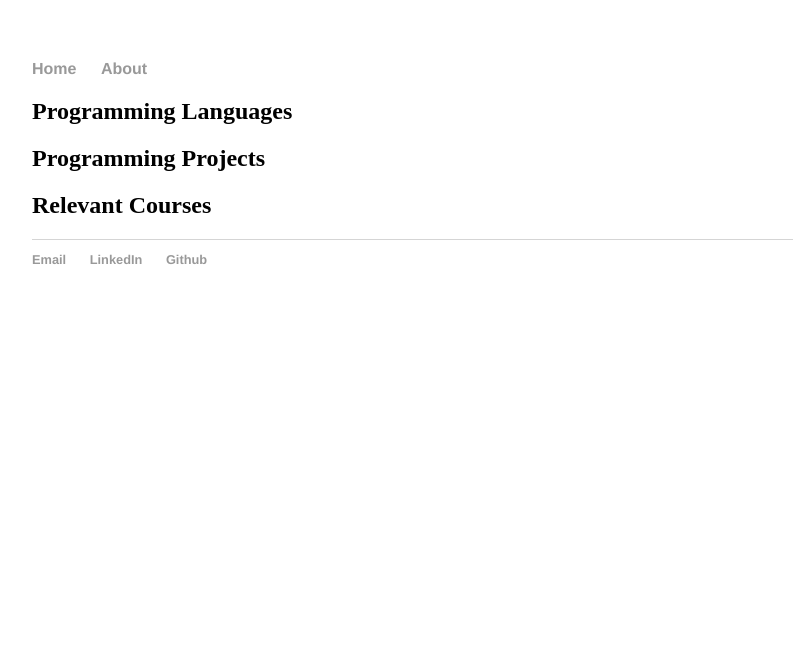
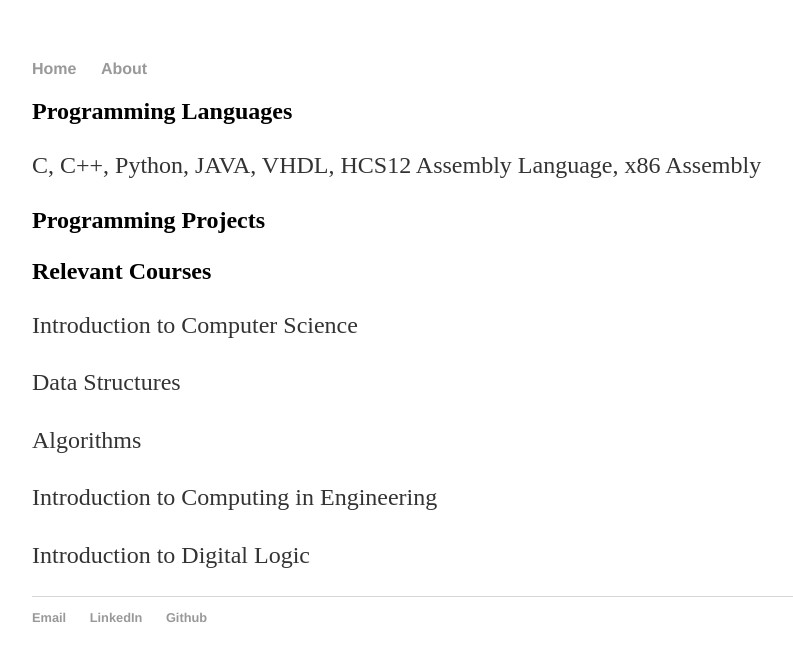
Before and after one commit to Winnie-Zheng/winnie-zheng.github.io, a Jekyll site: the page built from About/index.html, in a window 1280 px wide. Shown: the top 661 px of the page, without its empty margins (160-953 px from the left). Built offline with Jekyll 4.4.1, drawn with Linux system fonts in a browser that asks for light colours.

Commit message:
Update index.html
added courses

```diff
--- a/About/index.html
+++ b/About/index.html
@@ -4,6 +4,13 @@ title: Winnie Zheng
 ---
 <div class="blurb">
   <h2>Programming Languages</h2>
+  <p>C, C++, Python, JAVA, VHDL, HCS12 Assembly Language, x86 Assembly</p>
   <h2>Programming Projects</h2>
+  <p></p>
   <h2>Relevant Courses</h2>
+  <p>Introduction to Computer Science</p>
+  <p>Data Structures</p>
+  <p>Algorithms</p>
+  <p>Introduction to Computing in Engineering</p>
+  <p>Introduction to Digital Logic</p>
 </div><!-- /.blurb -->
```
